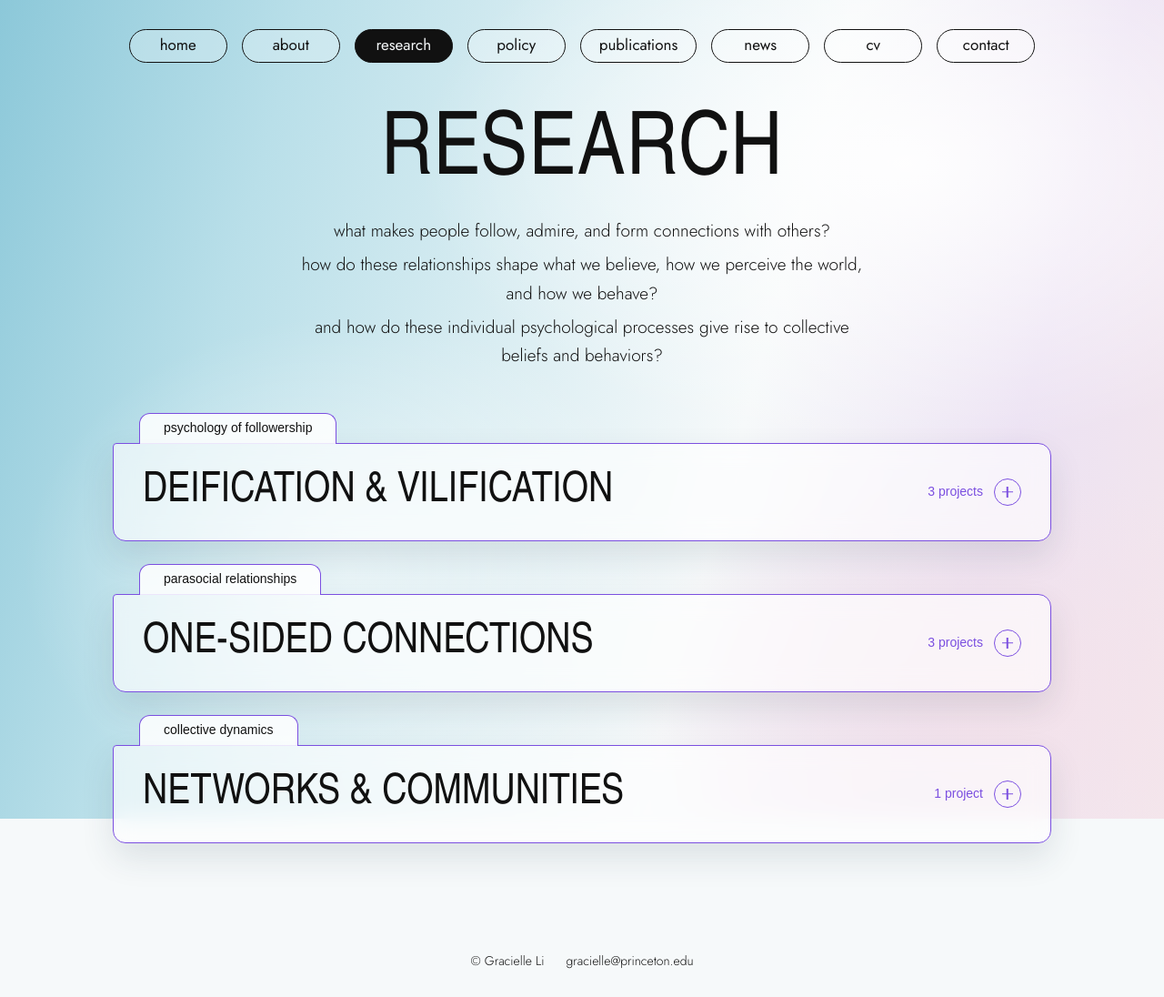
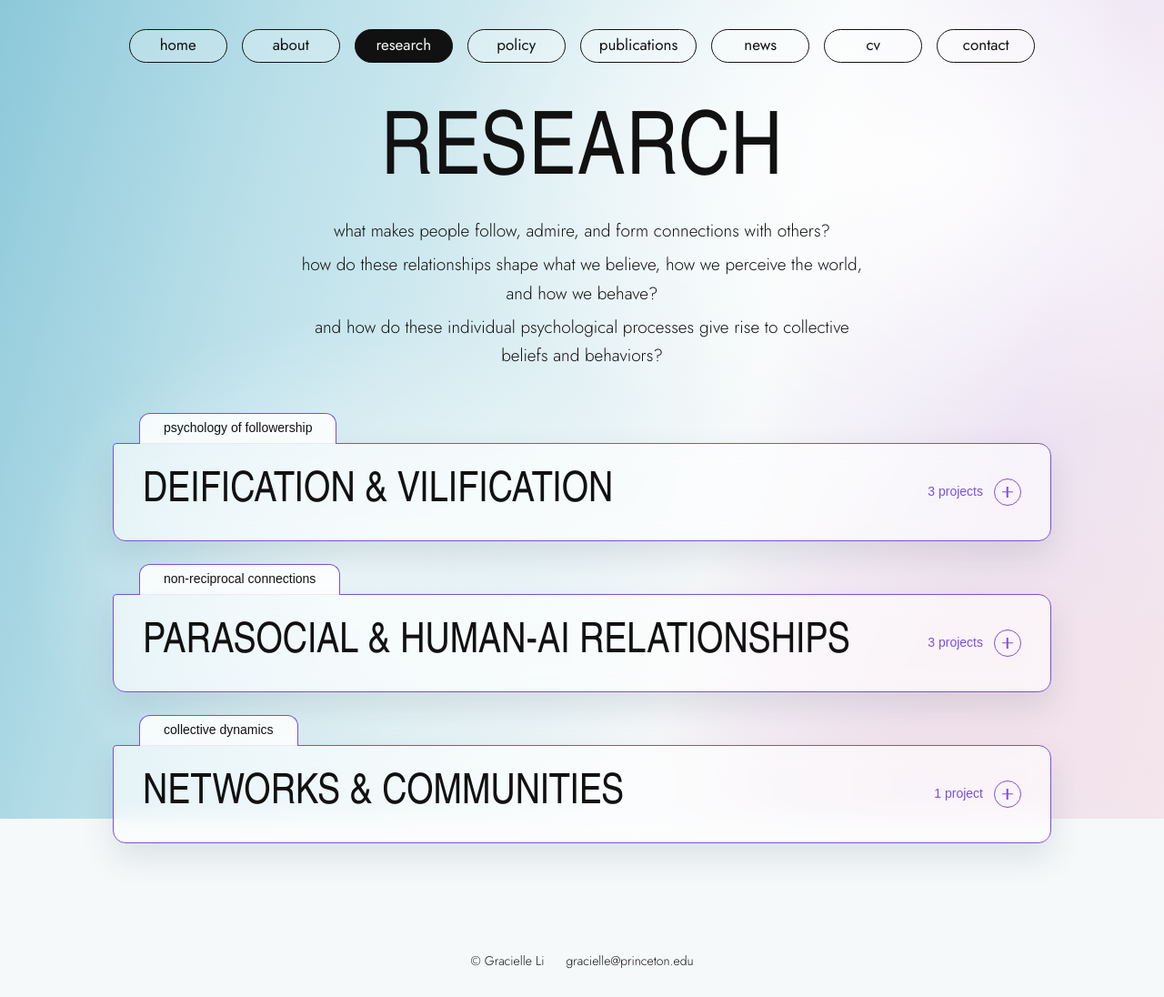
Before and after one commit to gracielleli/gracielleli.github.io, a Jekyll site: the page built from research.html, in a window 1280 px wide. Shown: the whole page at 91% size. Built offline with Jekyll 4.4.1, drawn with Linux system fonts in a browser that asks for light colours; some web fonts are replaced.

Commit message:
Update projects.yml

```diff
--- a/_data/projects.yml
+++ b/_data/projects.yml
@@ -39,8 +39,8 @@
         into positions of exceptional moral or symbolic significance, and how it shapes followers' interpretations of
         their behavior and recognition of their political authority.
 
-- folder: "one-sided connections"
-  tab: "parasocial relationships"
+- folder: "parasocial & human-ai relationships"
+  tab: "non-reciprocal connections"
   projects:
     - title: "How Mental Representations and Expectation Violations Alter Evaluations of Public Figures"
       collaborators: "Anuj Shah"
```
